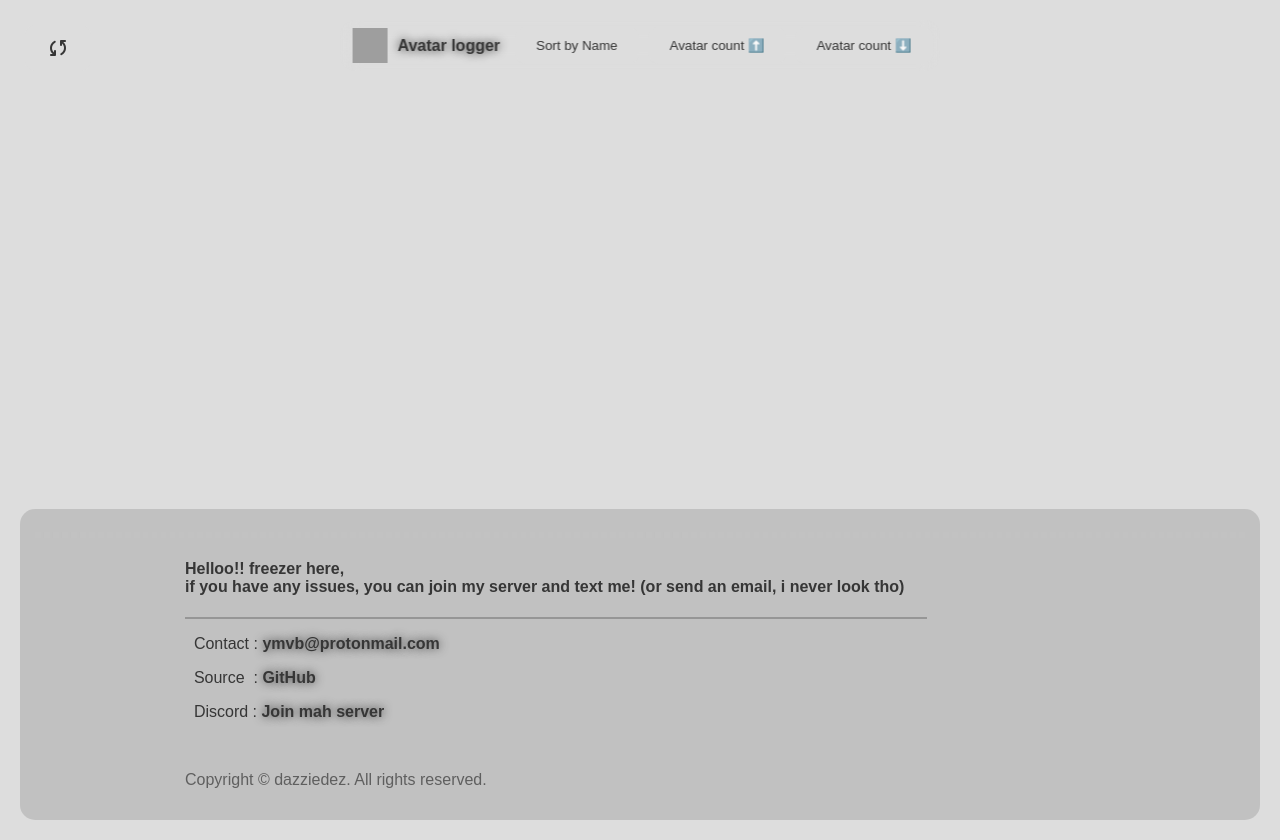
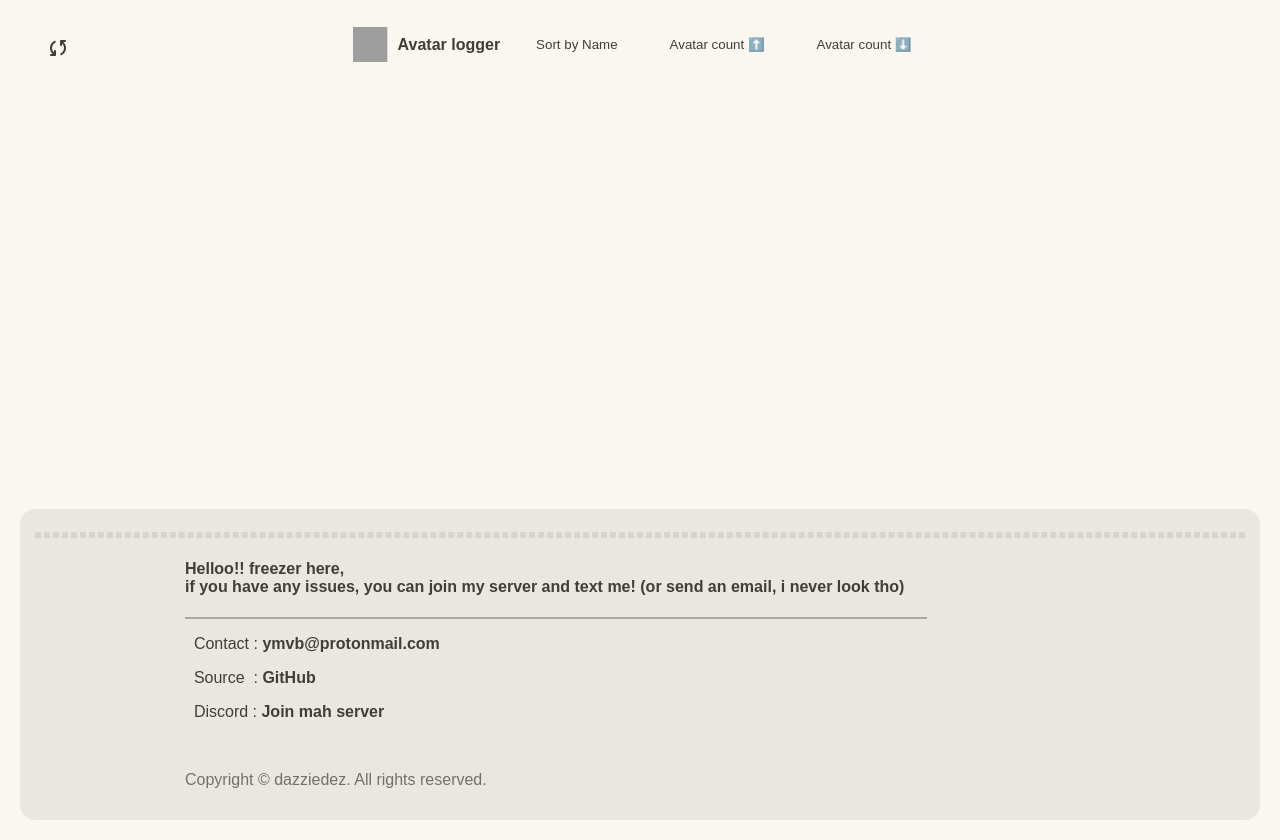
Before and after one commit to dazziedez/discordpy-avatar-logger, a Flask app: template webui/templates/root.html in a window 1280 px wide. Run offline with Flask 3, Linux system fonts and the light colour scheme; the template is opened without the code that fills it, so the values that code supplies are empty; some web fonts are replaced; grey boxes are pictures that could not be loaded.

Commit message:
improved css and whatevs

```diff
--- a/webui/static/css/style.css
+++ b/webui/static/css/style.css
@@ -3,6 +3,7 @@
 :root {
   /* Default (Dark Theme) */
 
+  --primary-bold: #fff;
   --primary: #292929;
   --secondary: #363636;
   --text-color: #b8b8b8;
@@ -11,19 +12,23 @@
   --navbar-bg: #363636;
   --box-shadow: #00000040;
   --box-shadow-hover: #00000060;
+  --background-gradient-one: #292929f8;
+  --background-gradient-two: #292929;
 }
 
 :root.light-theme {
   /* Light Theme Overrides */
-
-  --primary: #dddddd;
-  --secondary: #c2c2c2;
-  --text-color: #363636;
-  --avatar-border: #b8b8b8;
-  --navbar-border: #969696;
-  --navbar-bg: #b8b8b8;
-  --box-shadow: #00000020;
-  --box-shadow-hover: #00000030;
+  --primary-bold: #000;
+  --primary: #faf6f0;
+  --secondary: #d8d4cd;
+  --text-color: #413e39;
+  --avatar-border: #d8d4cd;
+  --navbar-border: #a7a7a7;
+  --navbar-bg: #d8d4cd;
+  --box-shadow: #00000010;
+  --box-shadow-hover: #00000020;
+  --background-gradient-one: #faf6f0d0;
+  --background-gradient-two: #faf6f0;
 }
 
 body {
@@ -49,6 +58,10 @@ a {
   text-decoration: none;
   font-weight: bold;
   text-shadow: 0 0 10px var(--text-color);
+}
+
+.light-theme a {
+  text-shadow: 0 0 0px transparent;
 }
 
 hr.dashed {
@@ -145,19 +154,17 @@ hr.dashed {
   left: 50%;
   transform: translateX(-50%);
   z-index: 100000;
-  background-color: transparent;
-  border: 2px solid var(--secondary);
+  background-color: var(--primary);
+  border: 1px solid var(--secondary);
   border-radius: 15px;
-  box-shadow: 0px 0px 15px var(--box-shadow);
+  box-shadow: 0px 0px 15px var(--box-shadow-hover);
   text-align: center;
-  backdrop-filter: blur(10px) brightness(0.7);
-  transition: border 0.3s ease, box-shadow 0.2s ease, backdrop-filter 0.2s ease;
+  transition: border 0.2s ease, box-shadow 0.2s ease;
 }
 
 .btn-bar.at-top {
-  backdrop-filter: blur(10px) brightness(1);
   box-shadow: 0 0 15px transparent;
-  border: 2px solid transparent;
+  border: 1px solid transparent;
 }
 
 .current-avatar {
@@ -219,7 +226,8 @@ hr.dashed {
   border-radius: 10px;
   cursor: pointer;
   color: var(--text-color);
-  transition: background-color 0.3s ease, color 0.3s ease, border-radius 0.3s ease;
+  box-shadow: 0px 0px 5px transparent;
+  transition: background-color 0.2s ease, color 0.2s ease, border-radius 0.2s ease, border 0.2s ease, box-shadow 0.2s ease;
 }
 
 .sort-button:hover {
```
Also changed, not shown: other parts of webui/static/css/style.css (+93 -17 lines).
